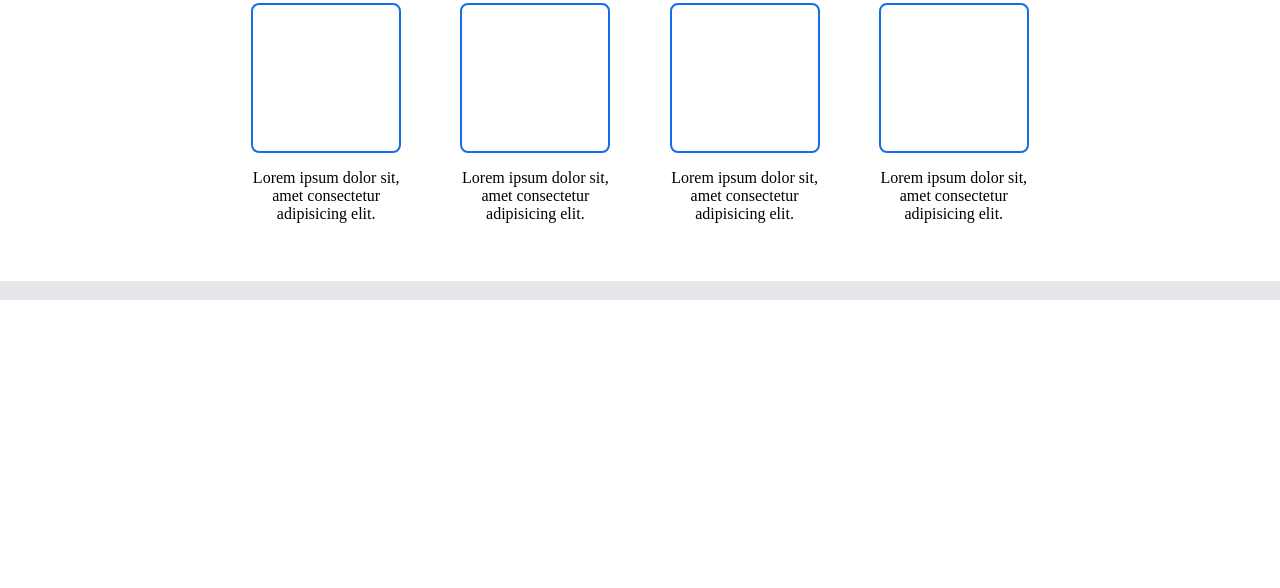
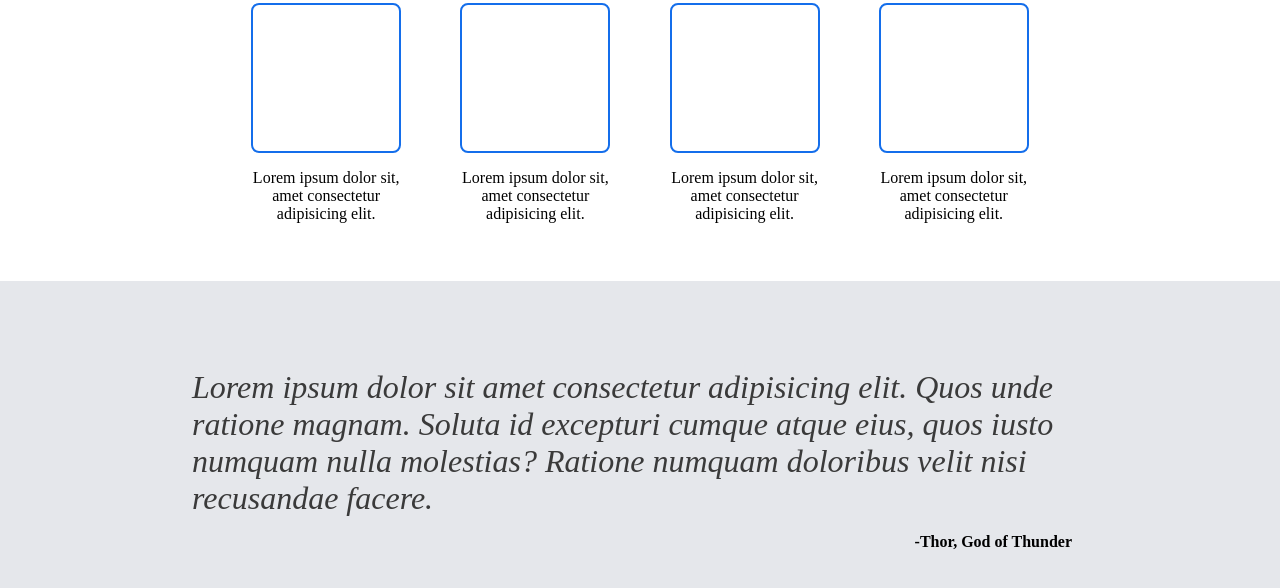
Before and after one commit to XenoNick/Landing-Page, a plain HTML site: page index.html in a window 1280 px wide. Shown: the part 480-1068 px from the top of the page. Before the commit the page ends 800 px from the top, so only its background shows below. Drawn offline with Linux system fonts and the light colour scheme.

Commit message:
Create and style third block of content

```diff
--- a/index.html
+++ b/index.html
@@ -55,7 +55,18 @@
             </div>
         </div>
     </div>
-    <div class="mainblocks block3"></div>
+    <div class="mainblocks block3">
+        <div>
+            <div class="quote">
+                <p><em>Lorem ipsum dolor sit amet consectetur adipisicing elit. Quos unde ratione magnam. Soluta id
+                        excepturi
+                        cumque atque eius, quos iusto numquam nulla molestias? Ratione numquam doloribus velit nisi
+                        recusandae
+                        facere.</em></p>
+                <strong>-Thor, God of Thunder</strong>
+            </div>
+        </div>
+    </div>
     <div class="mainblocks block4"></div>
 </body>
 
--- a/styles.css
+++ b/styles.css
@@ -110,3 +110,21 @@ img {
 .block2 h1 {
     text-align: center;
 }
+
+.quote {
+    display: flex;
+    flex-direction: column;
+    justify-content: center;
+    align-items: center;
+    margin: 72px 0;
+}
+.quote em{
+    font-size: 32px;
+    font-weight: lighter;
+    margin: 0;
+    color: rgb(58, 58, 58);
+}
+.quote strong{
+    align-self: flex-end;
+    margin-right: 16px;
+}
```
